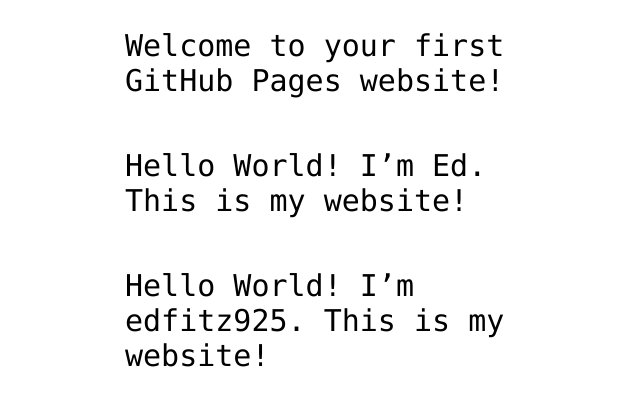
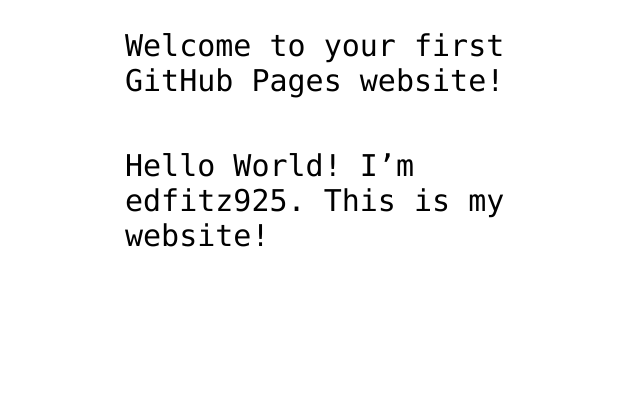
Before and after one commit to edfitz925/hello-world, a plain HTML site: page index.html in a window 1280 px wide. Shown: the part 360-766 px from the top of the page, without its empty margins (315-955 px from the left). Drawn offline with Linux system fonts and the light colour scheme.

Commit message:
Removed on of the Hello World lines

```diff
--- a/index.html
+++ b/index.html
@@ -13,7 +13,6 @@
 
 <!-- Change this code here by copy and pasting your template on line 15 -->
 <p>Welcome to your first GitHub Pages website!</p>
-<p>Hello World! I’m Ed. This is my website!</p>
 <p>Hello World! I’m edfitz925. This is my website!</p>
 
 </body>
```
